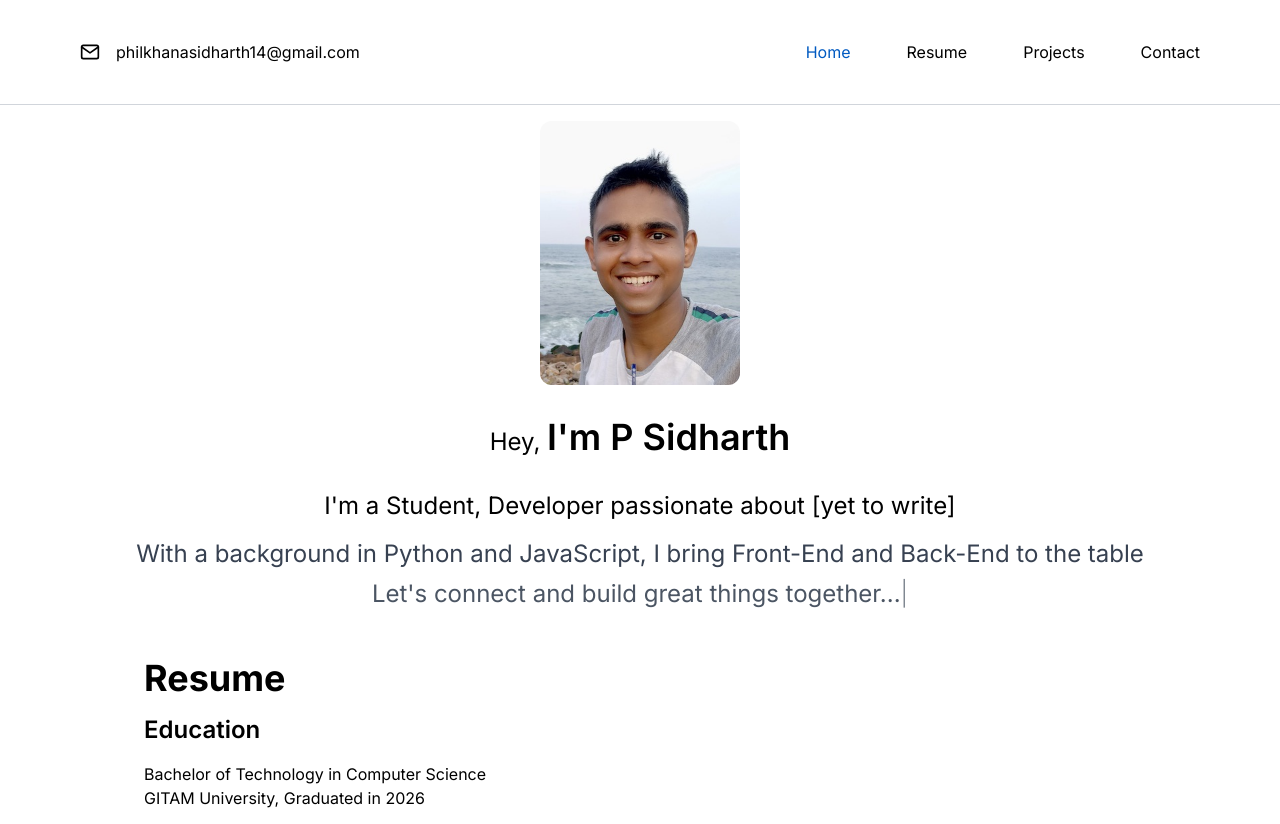
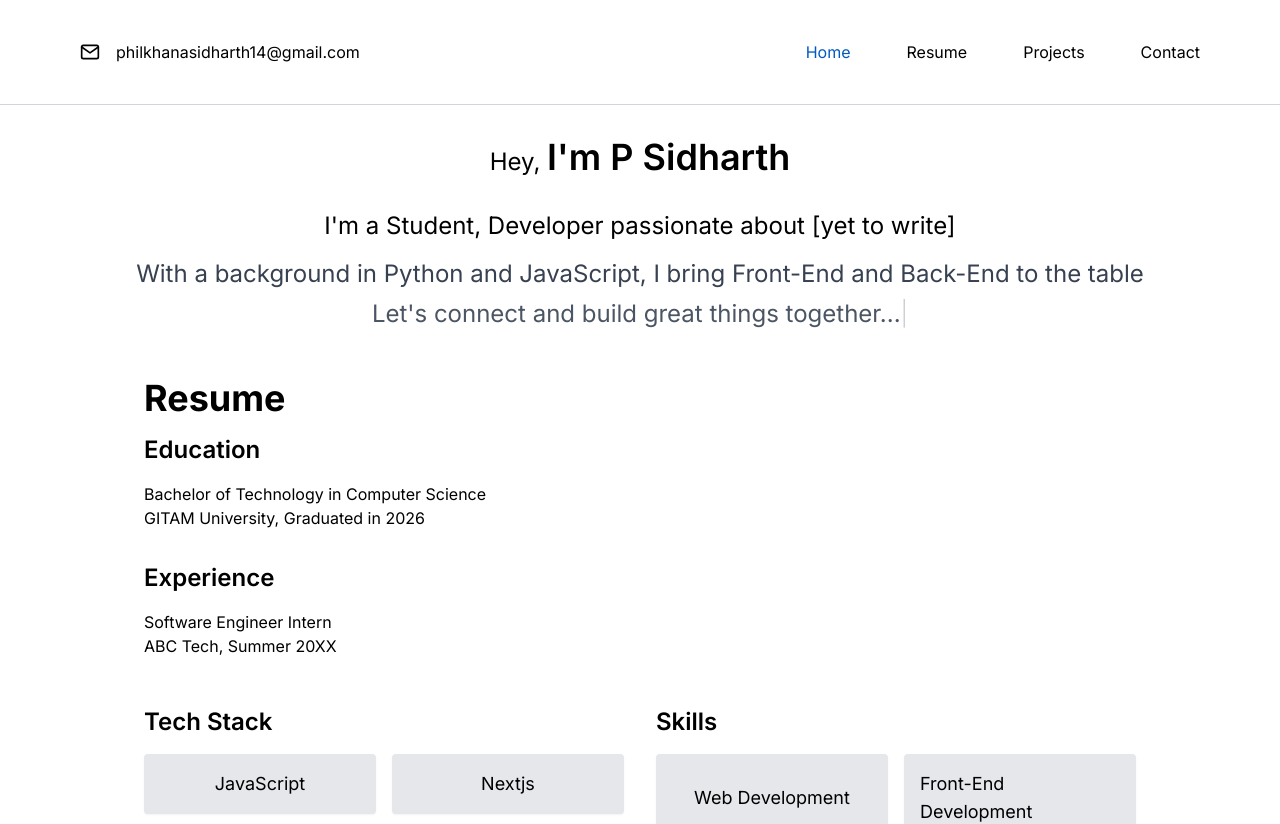
Before and after one commit to psidh/Domain, a Next.js app: page / in a window 1280 px wide. Shown: the top 824 px of the page. Built offline with nearby package versions, Linux system fonts and the light colour scheme.

Commit message:
pfp removed

```diff
--- a/src/app/components/TopIntro.js
+++ b/src/app/components/TopIntro.js
@@ -1,9 +1,6 @@
 
 
 "use client";
-import Image from 'next/image';
-
-import pfp from "/public/Images/pfp.jpg";
 import React from "react";
 import styled, { createGlobalStyle } from "styled-components";
 
@@ -31,16 +28,6 @@ const TopIntro = () => {
     <div className="bg-white dark:bg-black">
     <main>
       <GlobalStyle />
-      <div className="flex justify-center items-center pt-4">
-        <Image
-          src={pfp}
-          alt="Your Name"
-          width={200}
-          height={50}
-          layout="fixed"
-          className="rounded-xl overflow-hidden"
-        />
-      </div>
       <section className="flex flex-col justify-center items-center pt-8 pb-4 px-4 lg:px-18">
       <h2 className="md:text-2xl text-4xl font-semibold mb-4">
         <span className="md:text-2xl text-xl font-normal">Hey, </span>
```
Also changed, not shown: public/Images/pfp.jpg (deleted).
